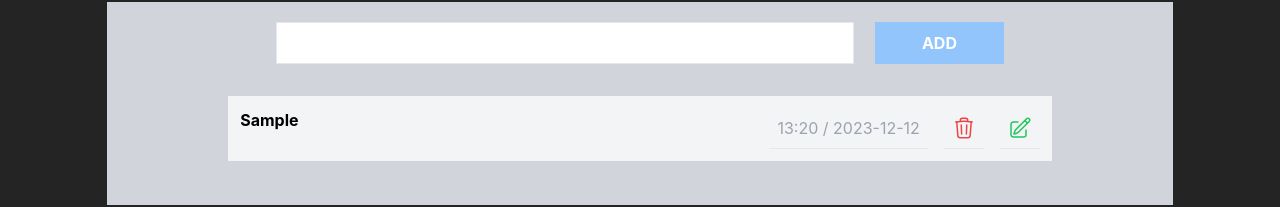
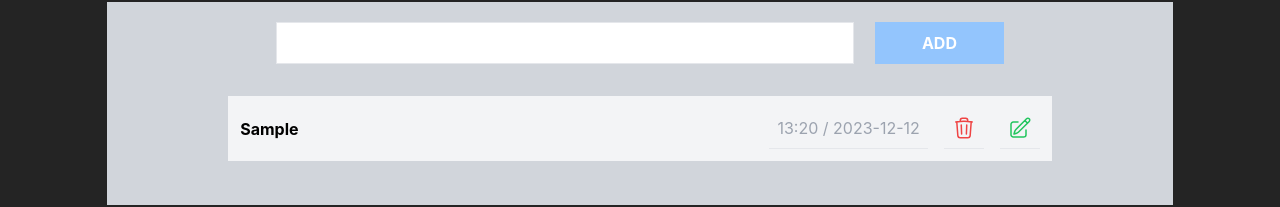
Before and after one commit to Abde-Ouaaddi29/todoList, a React (Create React App) app: page / in a window 1280 px wide. Both pictures are taken after typing "Sample" into the empty fields and a click on the button "ADD". Shown: the part 118-325 px from the top of the page. Built offline with nearby package versions, Linux system fonts and the light colour scheme.

Commit message:
style update

```diff
--- a/src/todolist/todolistPage.jsx
+++ b/src/todolist/todolistPage.jsx
@@ -18,7 +18,7 @@ export default function TodoList() {
 
         <li className="mb-2 bg-gray-100 border-1 flex justify-between p-3  " key={k}>
 
-          <div className=" w-7/12 text-black font-bold overflow-auto	"> {item} </div>
+          <div className=" w-8/12 text-black font-bold overflow-auto flex items-center	"> {item} </div>
 
           <div className=" flex justify-end w-5/12  ">
           <span className="text-gray-400 font-lighter p-2 mr-4 border-b "> {currentDate[k]} </span>
```
